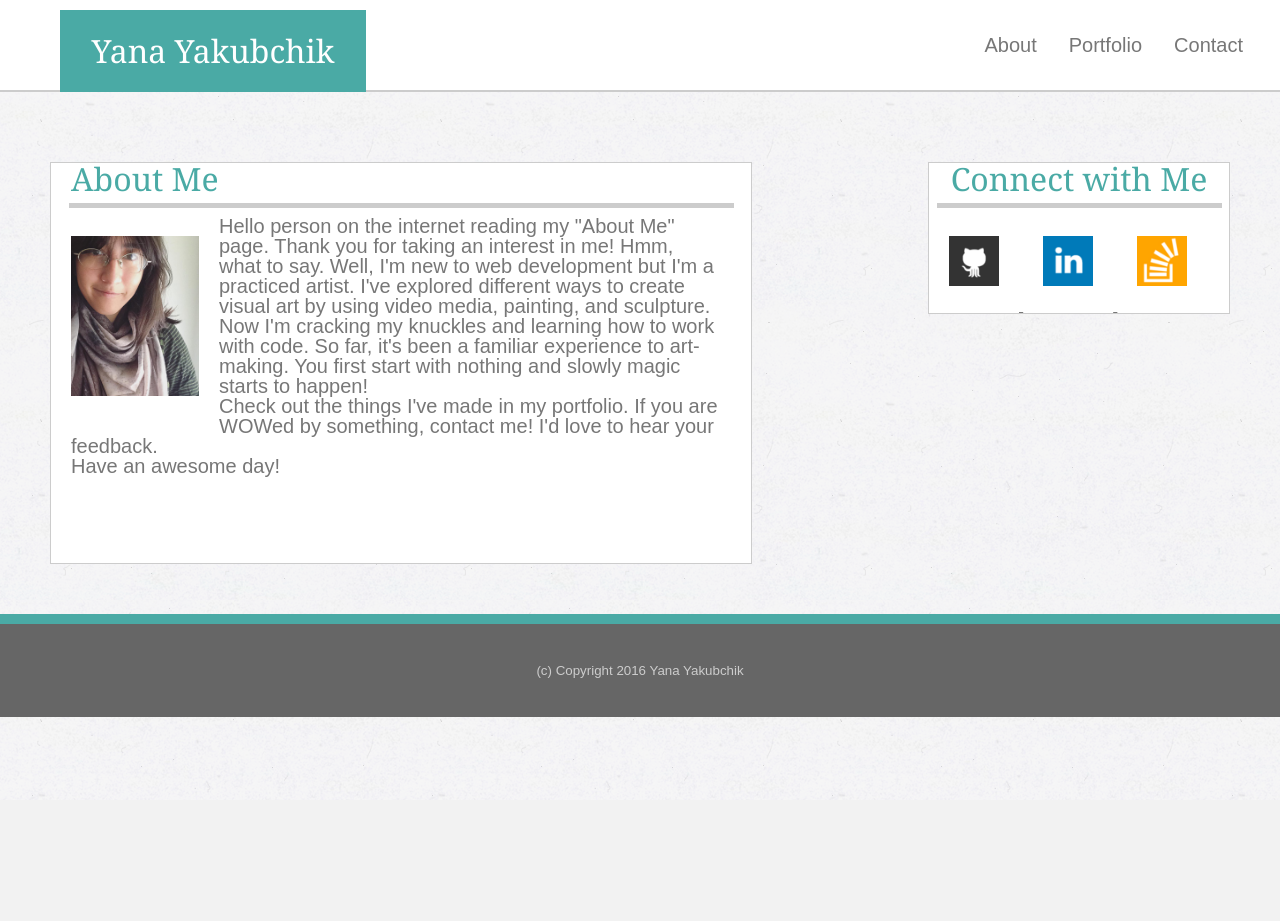
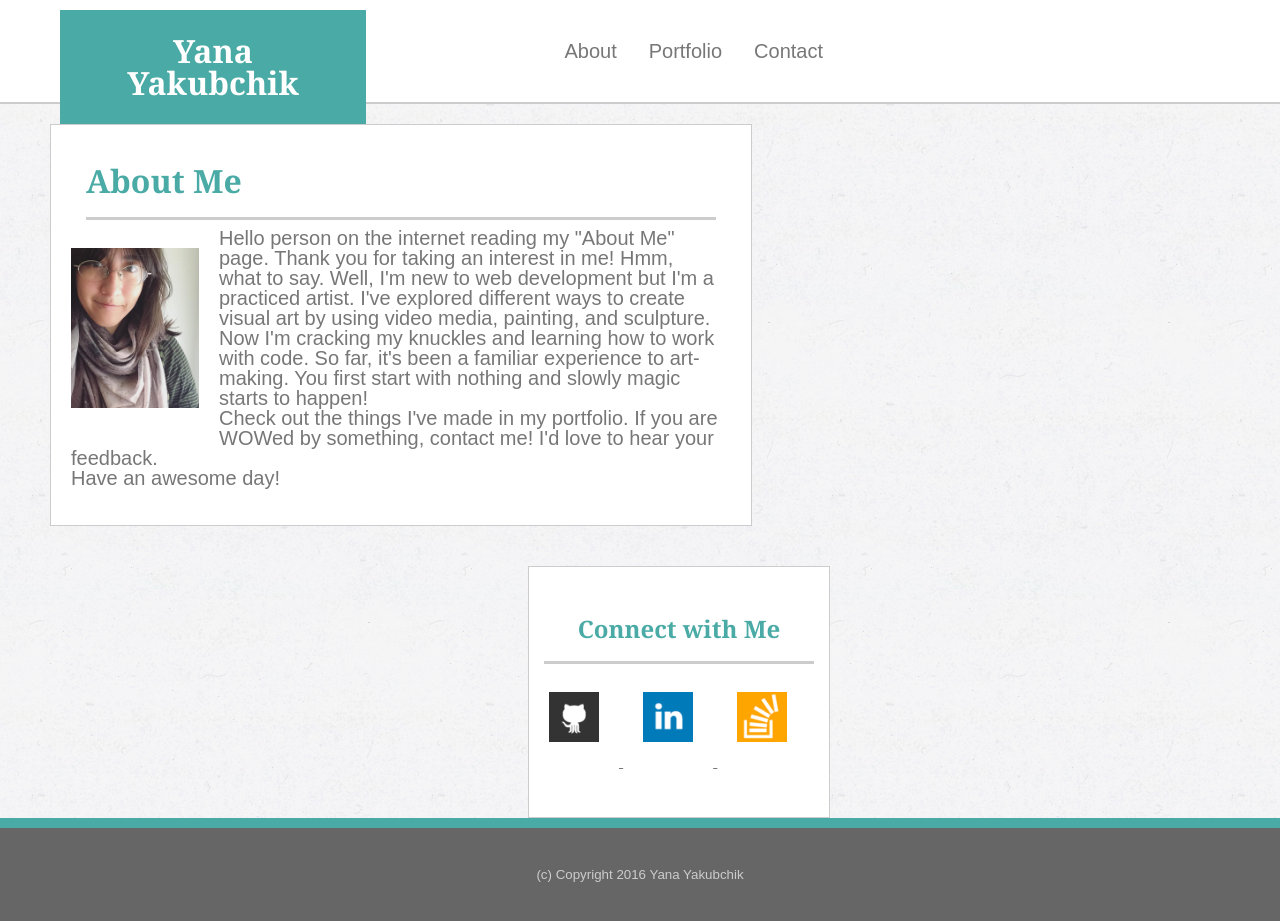
Before and after one commit to y908/Basic-Portfolio, a PHP site: page / in a window 1280 px wide. Before the commit the page ends 796 px from the top, so only its background shows below. Run offline with PHP 8.4, Linux system fonts and the light colour scheme.

Commit message:
homework files 5.5.16

```diff
--- a/assets/css/style.css
+++ b/assets/css/style.css
@@ -26,21 +26,23 @@ body{
 }
 
 .about{
+	height: 400px;
 	width: 700px;
-	height: 400px;
 	background: #ffffff;
 	border: solid .5px #cccccc;
-	margin: 50px;
+	margin-left: 50px;
 	float: left;
 
 }
 
 .connect{
+	height: 250px;
 	width: 300px;
-	height: 150px;
 	background: #ffffff;
 	border: solid .5px #cccccc;
-	margin: 50px;
+	margin-left: 60px;
+	margin-right: 450px;
+	margin-top: 40px;
 	float: right;
 }
 
@@ -58,6 +60,7 @@ body{
 }
 
 h1 {
+	font-weight: bold;
 	font-size: 24pt;
 	text-align: center;
 	color: #ffffff;
@@ -65,16 +68,20 @@ h1 {
 }
 
 h2{
+	font-weight: bold;
 	top-margin: 10px;
 	text-align: left;
-	margin-left: 20px;
+	margin-top: 40px;
+	margin-left: 35px;
 	font-size: 24pt;
 	color: #4aaaa5;
 	font-family: 'Georgia', Times, Times New Roman, serif;
 }
 
 h3{
-	font-size: 24pt;
+	margin-top: 50px;
+	font-weight: bold;
+	font-size: 18pt;
 	text-align: center;
 	color: #4aaaa5;
 	font-family: 'Georgia', Times, Times New Roman, serif;
@@ -96,10 +103,11 @@ img{
 }
 
 hr{
-	height: 5px;
-	width: 95%;
+	height: 3px;
+	width: 90%;
 	background-color: #cccccc;
 	align: center;
+	margin-top: 20px;
 	border: 0px;
 
 }
@@ -112,8 +120,8 @@ a {
 
 ul {
 	list-style-type: none;
-	margin: 0;
-	padding: 0;
+	margin-right: 400px;
+	padding: 20px;
 	overflow: hidden;
 }
 
@@ -122,11 +130,13 @@ li {
 }
 
 li a {
-	display: block;
+	display: inline;
 	color: #777777;
 	text-align: center;
 	padding: 14px 16px;
 	text-decoration: none;
 	font-family: 'Arial', 'Helvetica Neue', Helvetica, sans-serif;
 	font-size: 15pt;
+
+
 }
```
Also changed, not shown: assets/images/textured_paper.png (added).
